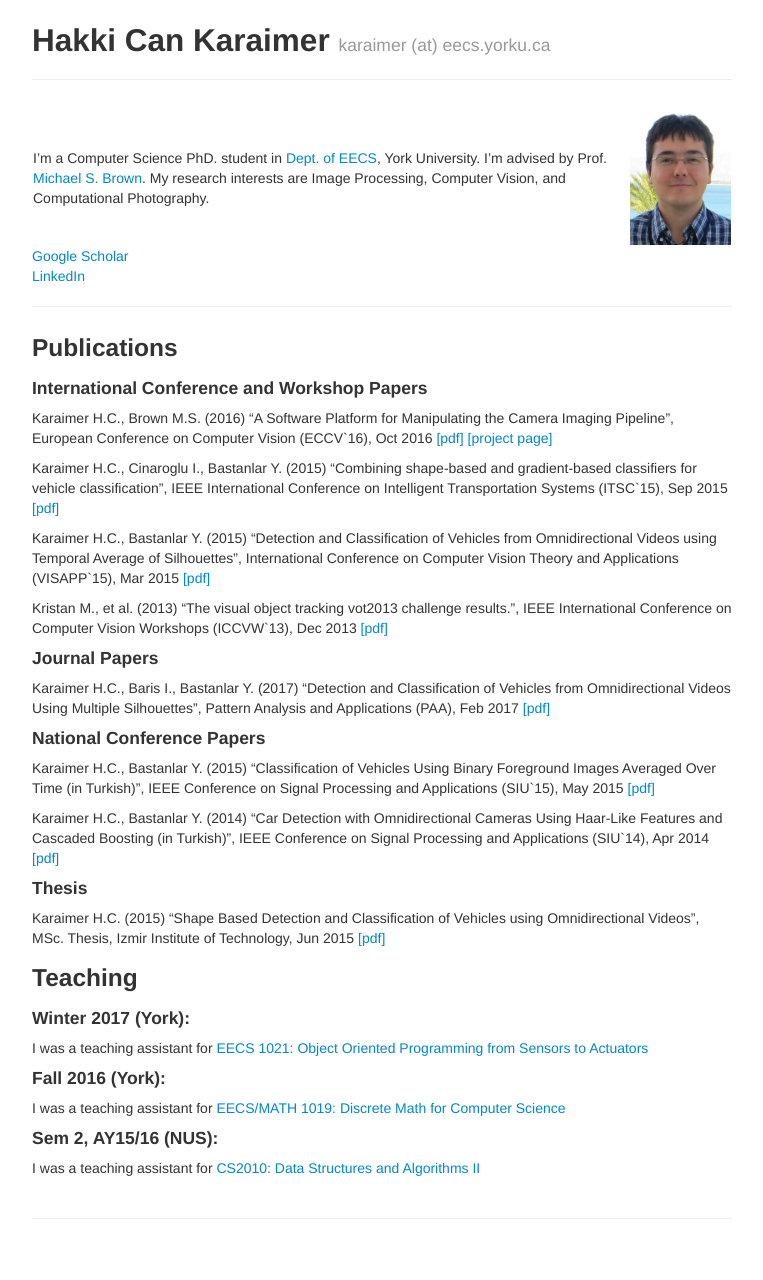
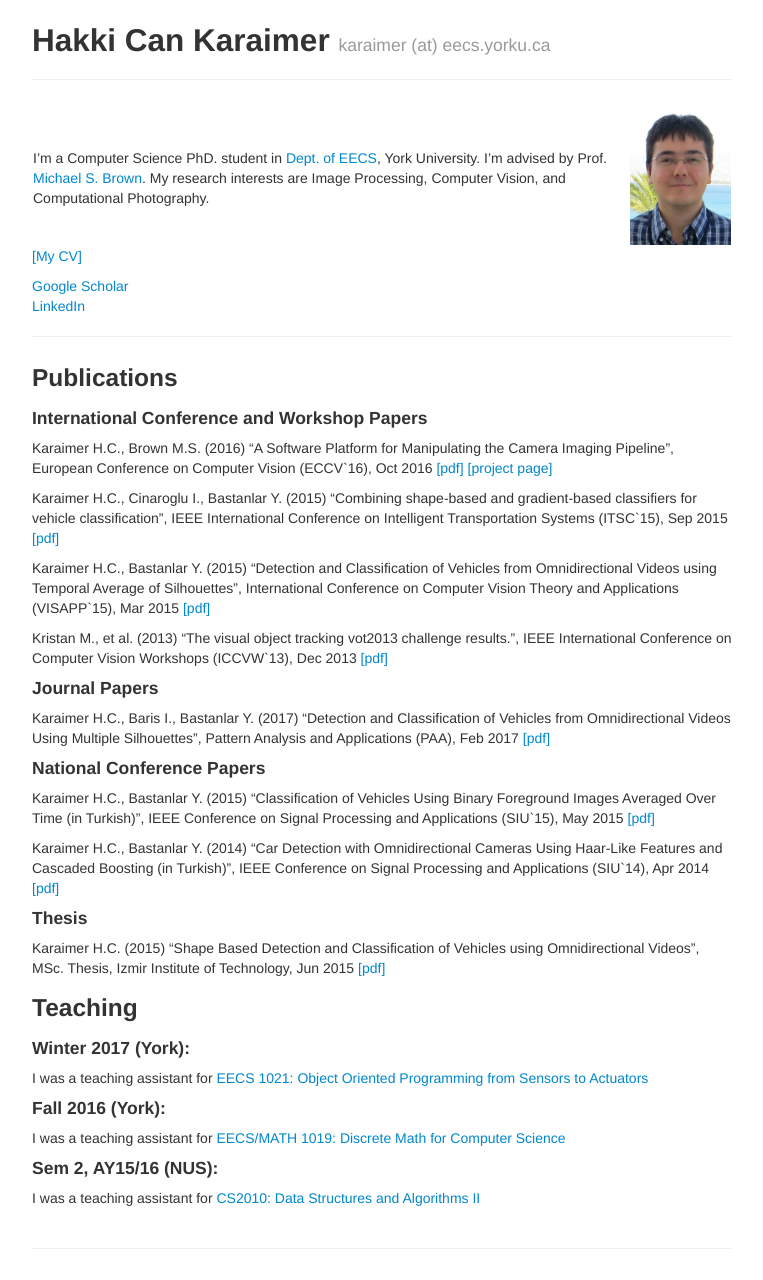
Before and after one commit to karaimer/karaimer.github.io, a Jekyll site: the page built from index.md, in a window 1280 px wide. Shown: the whole page, without its empty margins (258-1021 px from the left). Built offline with Jekyll 4.4.1, drawn with Linux system fonts in a browser that asks for light colours; before the commit the page ends 1250 px from its top, so only the background shows below that.

```diff
--- a/index.md
+++ b/index.md
@@ -10,7 +10,7 @@ author: Hakki Can Karaimer
 |---|---|
 | I'm a Computer Science PhD. student in [Dept. of EECS](http://eecs.lassonde.yorku.ca/), York University. I'm advised by Prof. [Michael S. Brown](http://www.cse.yorku.ca/~mbrown/). My research interests are Image Processing, Computer Vision, and Computational Photography.    | ![](/image/profile_pic.png){:height="320px" width="240px"} |
 
-[//]: <> [[My CV]](/Hakki_Can_Karaimer_CV.pdf)
+[[My CV]](/Hakki_Can_Karaimer_CV.pdf)
 
 [Google Scholar](https://scholar.google.com/citations?user=jhlnGS4AAAAJ&hl=en)
 [LinkedIn](https://www.linkedin.com/in/karaimer)
```
